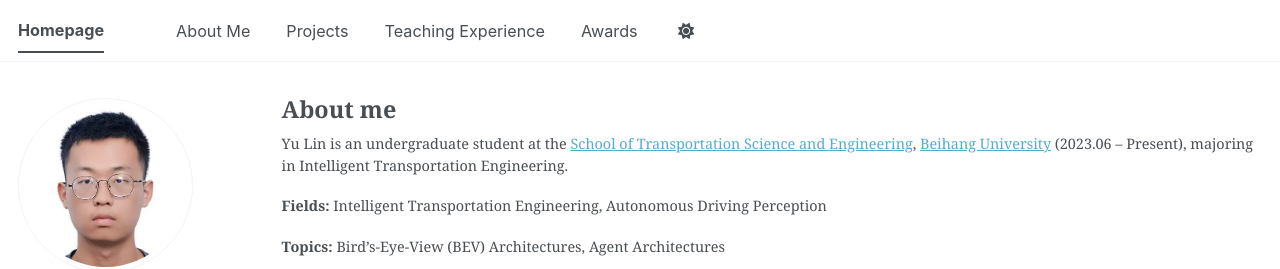
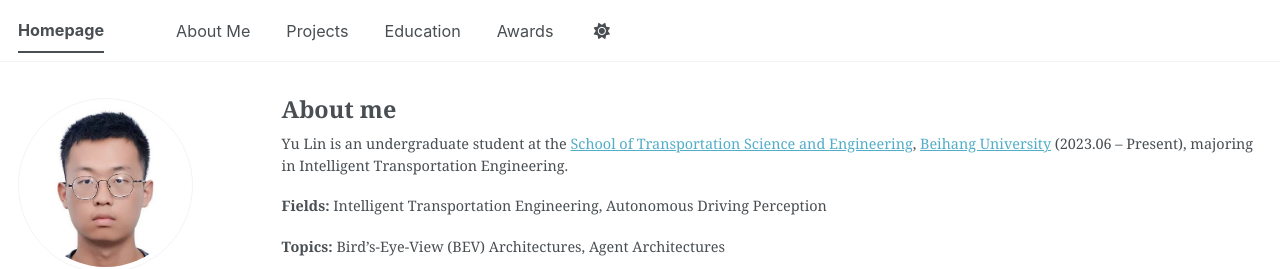
Before and after one commit to buaaeducn/buaaeducn.github.io, a Jekyll site: the page built from _pages/about.md, in a window 1280 px wide. Shown: the top 269 px of the page. Built offline with Jekyll 4.4.1, drawn with Linux system fonts in a browser that asks for light colours; a script bundle is joined from its source files by our own code; library files that are not in the unit come from our copies.

Commit message:
Update navigation.yml

```diff
--- a/_data/navigation.yml
+++ b/_data/navigation.yml
@@ -15,8 +15,8 @@ main:
   - title: "Projects"
     url: /#projects
 
-  - title: "Teaching Experience"
-    url: /#teaching
+  - title: "Education"
+    url: /#education
 
   - title: "Awards"
     url: /#awards
```
